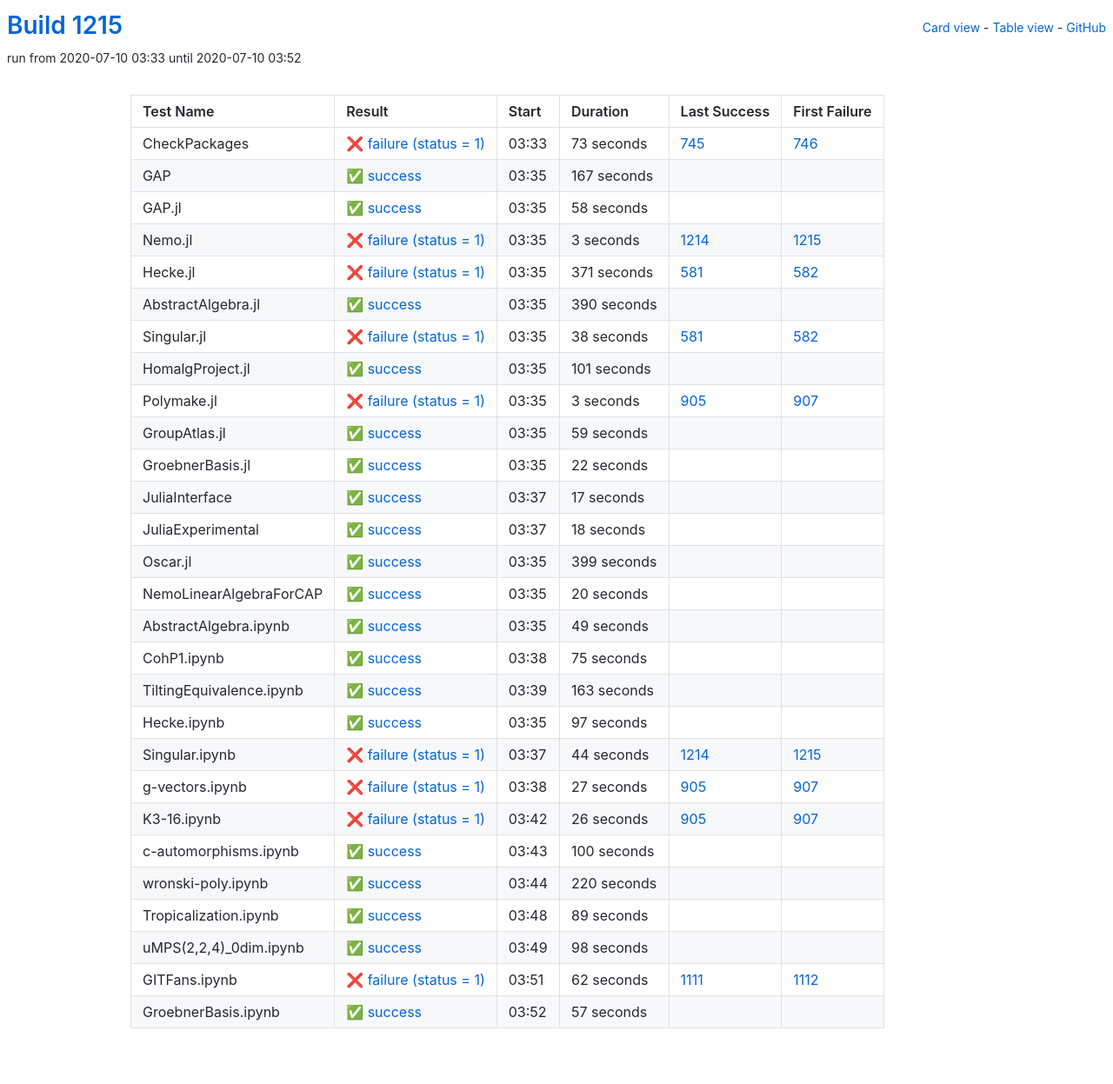
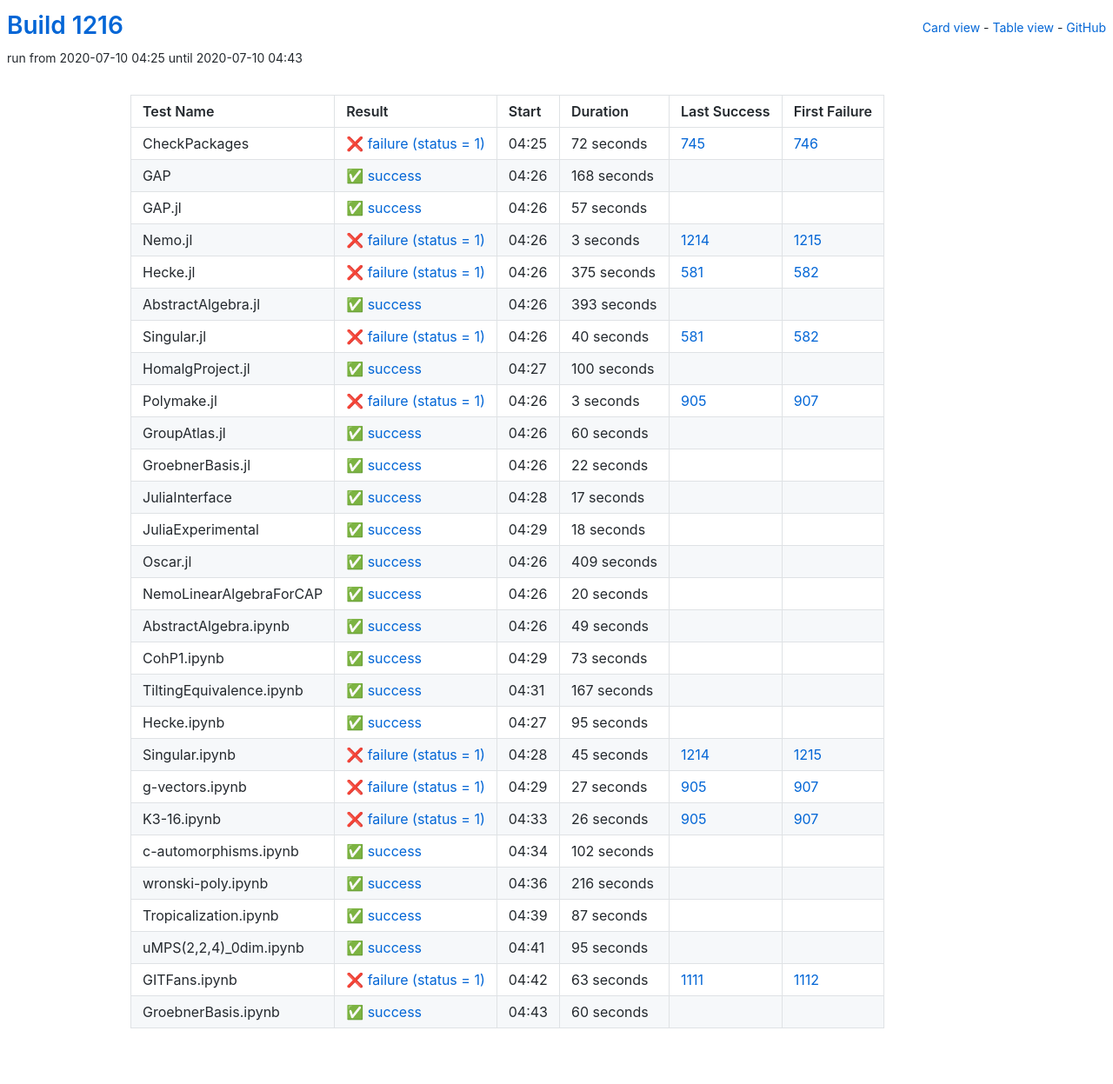
Before and after one commit to oscar-system/oscar-ci-status-1.4, a Jekyll site: the page built from table.html, in a window 1280 px wide. Shown: the whole page at 87% size. Built offline with Jekyll 4.4.1, drawn with Linux system fonts in a browser that asks for light colours.

Commit message:
Build #1216

```diff
--- a/_data/ci.yml
+++ b/_data/ci.yml
@@ -1,6 +1,6 @@
 ---
-build: 1215
-build_url: https://oscarci.mathematik.uni-kl.de/job/oscar-julia-1.4/1215/
+build: 1216
+build_url: https://oscarci.mathematik.uni-kl.de/job/oscar-julia-1.4/1216/
 job: oscar-julia-1.4
 organization: oscar-system
 repo: oscar-ci-status-1.4
@@ -8,44 +8,44 @@ repourl: https://github.com/oscar-system/oscar-ci-status-1.4
 tests:
 - name: CheckPackages
   id: checkpackages
-  log: https://oscarci.mathematik.uni-kl.de/job/oscar-julia-1.4/1215/artifact/logs/build-1215/CheckPackages.log
-  start: 2020-07-10 03:33
+  log: https://oscarci.mathematik.uni-kl.de/job/oscar-julia-1.4/1216/artifact/logs/build-1216/CheckPackages.log
+  start: 2020-07-10 04:25
   success: false
   exitcode: 1
   status: failure
-  duration: 73
+  duration: 72
   last_success: 745
   last_success_url: https://oscarci.mathematik.uni-kl.de/job/oscar-julia-1.4/745/
   first_failure: 746
   first_failure_url: https://oscarci.mathematik.uni-kl.de/job/oscar-julia-1.4/746/
 - name: GAP
   id: gap
-  log: https://oscarci.mathematik.uni-kl.de/job/oscar-julia-1.4/1215/artifact/logs/build-1215/GAP.log
-  start: 2020-07-10 03:35
+  log: https://oscarci.mathematik.uni-kl.de/job/oscar-julia-1.4/1216/artifact/logs/build-1216/GAP.log
+  start: 2020-07-10 04:26
   success: true
   exitcode: 0
   status: success
-  duration: 167
+  duration: 168
   last_success: false
   last_success_url:
   first_failure: false
   first_failure_url:
 - name: GAP.jl
   id: gap-jl
-  log: https://oscarci.mathematik.uni-kl.de/job/oscar-julia-1.4/1215/artifact/logs/build-1215/GAP.jl.log
-  start: 2020-07-10 03:35
+  log: https://oscarci.mathematik.uni-kl.de/job/oscar-julia-1.4/1216/artifact/logs/build-1216/GAP.jl.log
+  start: 2020-07-10 04:26
   success: true
   exitcode: 0
   status: success
-  duration: 58
+  duration: 57
   last_success: false
   last_success_url:
   first_failure: false
   first_failure_url:
 - name: Nemo.jl
   id: nemo-jl
-  log: https://oscarci.mathematik.uni-kl.de/job/oscar-julia-1.4/1215/artifact/logs/build-1215/Nemo.jl.log
-  start: 2020-07-10 03:35
+  log: https://oscarci.mathematik.uni-kl.de/job/oscar-julia-1.4/1216/artifact/logs/build-1216/Nemo.jl.log
+  start: 2020-07-10 04:26
   success: false
   exitcode: 1
   status: failure
@@ -56,56 +56,56 @@ tests:
   first_failure_url: https://oscarci.mathematik.uni-kl.de/job/oscar-julia-1.4/1215/
 - name: Hecke.jl
   id: hecke-jl
-  log: https://oscarci.mathematik.uni-kl.de/job/oscar-julia-1.4/1215/artifact/logs/build-1215/Hecke.jl.log
-  start: 2020-07-10 03:35
+  log: https://oscarci.mathematik.uni-kl.de/job/oscar-julia-1.4/1216/artifact/logs/build-1216/Hecke.jl.log
+  start: 2020-07-10 04:26
   success: false
   exitcode: 1
   status: failure
-  duration: 371
+  duration: 375
   last_success: 581
   last_success_url: https://oscarci.mathematik.uni-kl.de/job/oscar-julia-1.4/581/
   first_failure: 582
   first_failure_url: https://oscarci.mathematik.uni-kl.de/job/oscar-julia-1.4/582/
 - name: AbstractAlgebra.jl
   id: abstractalgebra-jl
-  log: https://oscarci.mathematik.uni-kl.de/job/oscar-julia-1.4/1215/artifact/logs/build-1215/AbstractAlgebra.jl.log
-  start: 2020-07-10 03:35
+  log: https://oscarci.mathematik.uni-kl.de/job/oscar-julia-1.4/1216/artifact/logs/build-1216/AbstractAlgebra.jl.log
+  start: 2020-07-10 04:26
   success: true
   exitcode: 0
   status: success
-  duration: 390
+  duration: 393
   last_success: false
   last_success_url:
   first_failure: false
   first_failure_url:
 - name: Singular.jl
   id: singular-jl
-  log: https://oscarci.mathematik.uni-kl.de/job/oscar-julia-1.4/1215/artifact/logs/build-1215/Singular.jl.log
-  start: 2020-07-10 03:35
+  log: https://oscarci.mathematik.uni-kl.de/job/oscar-julia-1.4/1216/artifact/logs/build-1216/Singular.jl.log
+  start: 2020-07-10 04:26
   success: false
   exitcode: 1
   status: failure
-  duration: 38
+  duration: 40
   last_success: 581
   last_success_url: https://oscarci.mathematik.uni-kl.de/job/oscar-julia-1.4/581/
   first_failure: 582
   first_failure_url: https://oscarci.mathematik.uni-kl.de/job/oscar-julia-1.4/582/
 - name: HomalgProject.jl
   id: homalgproject-jl
-  log: https://oscarci.mathematik.uni-kl.de/job/oscar-julia-1.4/1215/artifact/logs/build-1215/HomalgProject.jl.log
-  start: 2020-07-10 03:35
+  log: https://oscarci.mathematik.uni-kl.de/job/oscar-julia-1.4/1216/artifact/logs/build-1216/HomalgProject.jl.log
+  start: 2020-07-10 04:27
   success: true
   exitcode: 0
   status: success
-  duration: 101
+  duration: 100
   last_success: false
   last_success_url:
   first_failure: false
   first_failure_url:
 - name: Polymake.jl
   id: polymake-jl
-  log: https://oscarci.mathematik.uni-kl.de/job/oscar-julia-1.4/1215/artifact/logs/build-1215/Polymake.jl.log
-  start: 2020-07-10 03:35
+  log: https://oscarci.mathematik.uni-kl.de/job/oscar-julia-1.4/1216/artifact/logs/build-1216/Polymake.jl.log
+  start: 2020-07-10 04:26
   success: false
   exitcode: 1
   status: failure
@@ -116,20 +116,20 @@ tests:
   first_failure_url: https://oscarci.mathematik.uni-kl.de/job/oscar-julia-1.4/907/
 - name: GroupAtlas.jl
   id: groupatlas-jl
-  log: https://oscarci.mathematik.uni-kl.de/job/oscar-julia-1.4/1215/artifact/logs/build-1215/GroupAtlas.jl.log
-  start: 2020-07-10 03:35
+  log: https://oscarci.mathematik.uni-kl.de/job/oscar-julia-1.4/1216/artifact/logs/build-1216/GroupAtlas.jl.log
+  start: 2020-07-10 04:26
   success: true
   exitcode: 0
   status: success
-  duration: 59
+  duration: 60
   last_success: false
   last_success_url:
   first_failure: false
   first_failure_url:
 - name: GroebnerBasis.jl
   id: groebnerbasis-jl
-  log: https://oscarci.mathematik.uni-kl.de/job/oscar-julia-1.4/1215/artifact/logs/build-1215/GroebnerBasis.jl.log
-  start: 2020-07-10 03:35
+  log: https://oscarci.mathematik.uni-kl.de/job/oscar-julia-1.4/1216/artifact/logs/build-1216/GroebnerBasis.jl.log
+  start: 2020-07-10 04:26
   success: true
   exitcode: 0
   status: success
@@ -140,8 +140,8 @@ tests:
   first_failure_url:
 - name: JuliaInterface
   id: juliainterface
-  log: https://oscarci.mathematik.uni-kl.de/job/oscar-julia-1.4/1215/artifact/logs/build-1215/JuliaInterface.log
-  start: 2020-07-10 03:37
+  log: https://oscarci.mathematik.uni-kl.de/job/oscar-julia-1.4/1216/artifact/logs/build-1216/JuliaInterface.log
+  start: 2020-07-10 04:28
   success: true
   exitcode: 0
   status: success
@@ -152,8 +152,8 @@ tests:
   first_failure_url:
 - name: JuliaExperimental
   id: juliaexperimental
-  log: https://oscarci.mathematik.uni-kl.de/job/oscar-julia-1.4/1215/artifact/logs/build-1215/JuliaExperimental.log
-  start: 2020-07-10 03:37
+  log: https://oscarci.mathematik.uni-kl.de/job/oscar-julia-1.4/1216/artifact/logs/build-1216/JuliaExperimental.log
+  start: 2020-07-10 04:29
   success: true
   exitcode: 0
   status: success
@@ -164,20 +164,20 @@ tests:
   first_failure_url:
 - name: Oscar.jl
   id: oscar-jl
-  log: https://oscarci.mathematik.uni-kl.de/job/oscar-julia-1.4/1215/artifact/logs/build-1215/Oscar.jl.log
-  start: 2020-07-10 03:35
+  log: https://oscarci.mathematik.uni-kl.de/job/oscar-julia-1.4/1216/artifact/logs/build-1216/Oscar.jl.log
+  start: 2020-07-10 04:26
   success: true
   exitcode: 0
   status: success
-  duration: 399
+  duration: 409
   last_success: false
   last_success_url:
   first_failure: false
   first_failure_url:
 - name: NemoLinearAlgebraForCAP
   id: nemolinearalgebraforcap
-  log: https://oscarci.mathematik.uni-kl.de/job/oscar-julia-1.4/1215/artifact/logs/build-1215/NemoLinearAlgebraForCAP.log
-  start: 2020-07-10 03:35
+  log: https://oscarci.mathematik.uni-kl.de/job/oscar-julia-1.4/1216/artifact/logs/build-1216/NemoLinearAlgebraForCAP.log
+  start: 2020-07-10 04:26
   success: true
   exitcode: 0
   status: success
@@ -188,8 +188,8 @@ tests:
   first_failure_url:
 - name: AbstractAlgebra.ipynb
   id: abstractalgebra-ipynb
-  log: https://oscarci.mathematik.uni-kl.de/job/oscar-julia-1.4/1215/artifact/logs/build-1215/AbstractAlgebra.ipynb.log
-  start: 2020-07-10 03:35
+  log: https://oscarci.mathematik.uni-kl.de/job/oscar-julia-1.4/1216/artifact/logs/build-1216/AbstractAlgebra.ipynb.log
+  start: 2020-07-10 04:26
   success: true
   exitcode: 0
   status: success
@@ -200,56 +200,56 @@ tests:
   first_failure_url:
 - name: CohP1.ipynb
   id: cohp1-ipynb
-  log: https://oscarci.mathematik.uni-kl.de/job/oscar-julia-1.4/1215/artifact/logs/build-1215/CohP1.ipynb.log
-  start: 2020-07-10 03:38
+  log: https://oscarci.mathematik.uni-kl.de/job/oscar-julia-1.4/1216/artifact/logs/build-1216/CohP1.ipynb.log
+  start: 2020-07-10 04:29
   success: true
   exitcode: 0
   status: success
-  duration: 75
+  duration: 73
   last_success: false
   last_success_url:
   first_failure: false
   first_failure_url:
 - name: TiltingEquivalence.ipynb
   id: tiltingequivalence-ipynb
-  log: https://oscarci.mathematik.uni-kl.de/job/oscar-julia-1.4/1215/artifact/logs/build-1215/TiltingEquivalence.ipynb.log
-  start: 2020-07-10 03:39
+  log: https://oscarci.mathematik.uni-kl.de/job/oscar-julia-1.4/1216/artifact/logs/build-1216/TiltingEquivalence.ipynb.log
+  start: 2020-07-10 04:31
   success: true
   exitcode: 0
   status: success
-  duration: 163
+  duration: 167
   last_success: false
   last_success_url:
   first_failure: false
   first_failure_url:
 - name: Hecke.ipynb
   id: hecke-ipynb
-  log: https://oscarci.mathematik.uni-kl.de/job/oscar-julia-1.4/1215/artifact/logs/build-1215/Hecke.ipynb.log
-  start: 2020-07-10 03:35
+  log: https://oscarci.mathematik.uni-kl.de/job/oscar-julia-1.4/1216/artifact/logs/build-1216/Hecke.ipynb.log
+  start: 2020-07-10 04:27
   success: true
   exitcode: 0
   status: success
-  duration: 97
+  duration: 95
   last_success: false
   last_success_url:
   first_failure: false
   first_failure_url:
 - name: Singular.ipynb
   id: singular-ipynb
-  log: https://oscarci.mathematik.uni-kl.de/job/oscar-julia-1.4/1215/artifact/logs/build-1215/Singular.ipynb.log
-  start: 2020-07-10 03:37
+  log: https://oscarci.mathematik.uni-kl.de/job/oscar-julia-1.4/1216/artifact/logs/build-1216/Singular.ipynb.log
+  start: 2020-07-10 04:28
   success: false
   exitcode: 1
   status: failure
-  duration: 44
+  duration: 45
   last_success: 1214
   last_success_url: https://oscarci.mathematik.uni-kl.de/job/oscar-julia-1.4/1214/
   first_failure: 1215
   first_failure_url: https://oscarci.mathematik.uni-kl.de/job/oscar-julia-1.4/1215/
 - name: g-vectors.ipynb
   id: g-vectors-ipynb
-  log: https://oscarci.mathematik.uni-kl.de/job/oscar-julia-1.4/1215/artifact/logs/build-1215/g-vectors.ipynb.log
-  start: 2020-07-10 03:38
+  log: https://oscarci.mathematik.uni-kl.de/job/oscar-julia-1.4/1216/artifact/logs/build-1216/g-vectors.ipynb.log
+  start: 2020-07-10 04:29
   success: false
   exitcode: 1
   status: failure
@@ -260,8 +260,8 @@ tests:
   first_failure_url: https://oscarci.mathematik.uni-kl.de/job/oscar-julia-1.4/907/
 - name: K3-16.ipynb
   id: k3-16-ipynb
-  log: https://oscarci.mathematik.uni-kl.de/job/oscar-julia-1.4/1215/artifact/logs/build-1215/K3-16.ipynb.log
-  start: 2020-07-10 03:42
+  log: https://oscarci.mathematik.uni-kl.de/job/oscar-julia-1.4/1216/artifact/logs/build-1216/K3-16.ipynb.log
+  start: 2020-07-10 04:33
   success: false
   exitcode: 1
   status: failure
@@ -272,72 +272,72 @@ tests:
   first_failure_url: https://oscarci.mathematik.uni-kl.de/job/oscar-julia-1.4/907/
 - name: c-automorphisms.ipynb
   id: c-automorphisms-ipynb
-  log: https://oscarci.mathematik.uni-kl.de/job/oscar-julia-1.4/1215/artifact/logs/build-1215/c-automorphisms.ipynb.log
-  start: 2020-07-10 03:43
+  log: https://oscarci.mathematik.uni-kl.de/job/oscar-julia-1.4/1216/artifact/logs/build-1216/c-automorphisms.ipynb.log
+  start: 2020-07-10 04:34
   success: true
   exitcode: 0
   status: success
-  duration: 100
+  duration: 102
   last_success: false
   last_success_url:
   first_failure: false
   first_failure_url:
 - name: wronski-poly.ipynb
   id: wronski-poly-ipynb
-  log: https://oscarci.mathematik.uni-kl.de/job/oscar-julia-1.4/1215/artifact/logs/build-1215/wronski-poly.ipynb.log
-  start: 2020-07-10 03:44
+  log: https://oscarci.mathematik.uni-kl.de/job/oscar-julia-1.4/1216/artifact/logs/build-1216/wronski-poly.ipynb.log
+  start: 2020-07-10 04:36
   success: true
   exitcode: 0
   status: success
-  duration: 220
+  duration: 216
   last_success: false
   last_success_url:
   first_failure: false
   first_failure_url:
 - name: Tropicalization.ipynb
   id: tropicalization-ipynb
-  log: https://oscarci.mathematik.uni-kl.de/job/oscar-julia-1.4/1215/artifact/logs/build-1215/Tropicalization.ipynb.log
-  start: 2020-07-10 03:48
+  log: https://oscarci.mathematik.uni-kl.de/job/oscar-julia-1.4/1216/artifact/logs/build-1216/Tropicalization.ipynb.log
+  start: 2020-07-10 04:39
   success: true
   exitcode: 0
   status: success
-  duration: 89
+  duration: 87
   last_success: false
   last_success_url:
   first_failure: false
   first_failure_url:
 - name: uMPS(2,2,4)_0dim.ipynb
   id: umps-2-2-4-0dim-ipynb
-  log: https://oscarci.mathematik.uni-kl.de/job/oscar-julia-1.4/1215/artifact/logs/build-1215/uMPS-2-2-4-_0dim.ipynb.log
-  start: 2020-07-10 03:49
+  log: https://oscarci.mathematik.uni-kl.de/job/oscar-julia-1.4/1216/artifact/logs/build-1216/uMPS-2-2-4-_0dim.ipynb.log
+  start: 2020-07-10 04:41
   success: true
   exitcode: 0
   status: success
-  duration: 98
+  duration: 95
   last_success: false
   last_success_url:
   first_failure: false
   first_failure_url:
 - name: GITFans.ipynb
   id: gitfans-ipynb
-  log: https://oscarci.mathematik.uni-kl.de/job/oscar-julia-1.4/1215/artifact/logs/build-1215/GITFans.ipynb.log
-  start: 2020-07-10 03:51
+  log: https://oscarci.mathematik.uni-kl.de/job/oscar-julia-1.4/1216/artifact/logs/build-1216/GITFans.ipynb.log
+  start: 2020-07-10 04:42
   success: false
   exitcode: 1
   status: failure
-  duration: 62
+  duration: 63
   last_success: 1111
   last_success_url: https://oscarci.mathematik.uni-kl.de/job/oscar-julia-1.4/1111/
   first_failure: 1112
   first_failure_url: https://oscarci.mathematik.uni-kl.de/job/oscar-julia-1.4/1112/
 - name: GroebnerBasis.ipynb
   id: groebnerbasis-ipynb
-  log: https://oscarci.mathematik.uni-kl.de/job/oscar-julia-1.4/1215/artifact/logs/build-1215/GroebnerBasis.ipynb.log
-  start: 2020-07-10 03:52
+  log: https://oscarci.mathematik.uni-kl.de/job/oscar-julia-1.4/1216/artifact/logs/build-1216/GroebnerBasis.ipynb.log
+  start: 2020-07-10 04:43
   success: true
   exitcode: 0
   status: success
-  duration: 57
+  duration: 60
   last_success: false
   last_success_url:
   first_failure: false
```
Also changed, not shown: README.md.
